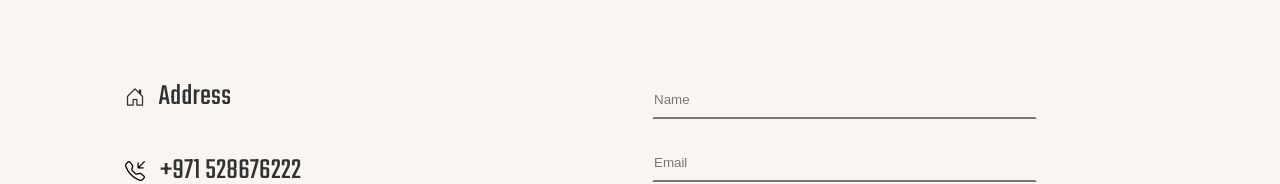
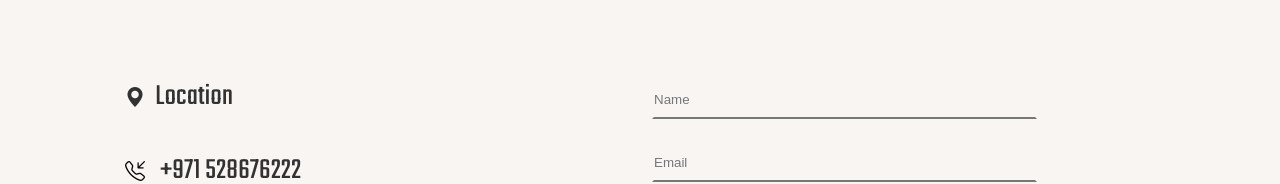
Before and after one commit to mustafajw07/Leo-Packaging, a React (Create React App) app: page /contact in a window 1280 px wide. Shown: the part 508-692 px from the top of the page. Built offline with nearby package versions, Linux system fonts and the light colour scheme.

Commit message:
location added

```diff
--- a/src/asserts/styles/contact/Form.js
+++ b/src/asserts/styles/contact/Form.js
@@ -41,6 +41,10 @@ const Wrapper = styled.section`
     line-height: 1.8;
     letter-spacing: 0.01em;
     margin-bottom: 20px;
+  }
+
+  #address{
+    cursor: pointer;
   }
 
   @keyframes fadeInUp {
--- a/src/components/contact/Form.js
+++ b/src/components/contact/Form.js
@@ -2,14 +2,15 @@ import Wrapper from "../../asserts/styles/contact/Form";
 import "bootstrap-icons/font/bootstrap-icons.css";
 
 function Form() {
+
   return (
     <>
       <Wrapper className="full-page">
         <div className="container">
           <div className="row">
             <div className="address">
-              <p>
-                <i className="bi bi-house-door"> </i>Address
+              <p onClick={() => window.open('https://www.google.com/maps?q=25.553108,55.680659', '_blank')} id='address'>
+              <i class="bi bi-geo-alt-fill"></i>Location
               </p>
               <p>
                 <a className="txt" href="tel:+971528676222">
```
